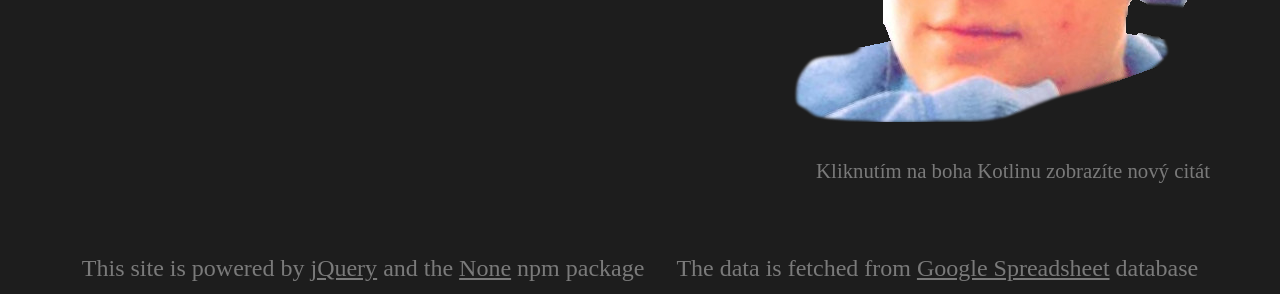
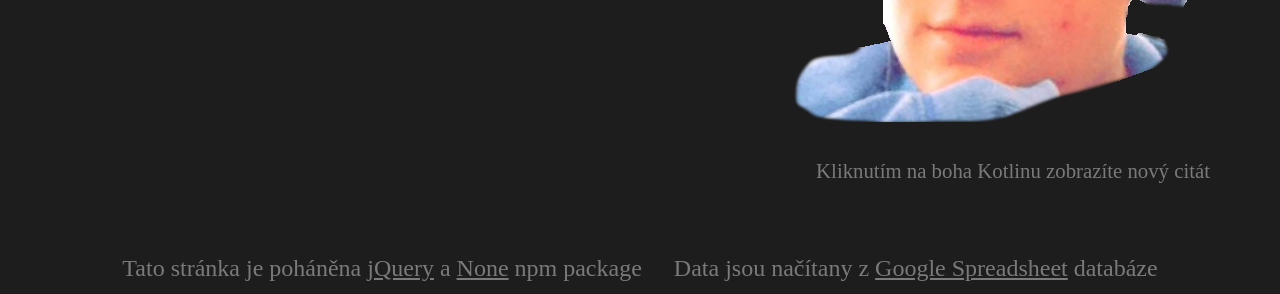
Before and after one commit to PeanutButte7/Martin-Macura-Quotes, a website: page index.html in a window 1280 px wide. Shown: the part 506-800 px from the top of the page. Drawn offline with nearby package versions, Linux system fonts and the light colour scheme; no server answers; a web font is replaced by a local one.

Commit message:
Initial commit

```diff
--- a/index.html
+++ b/index.html
@@ -24,8 +24,8 @@
     </div>
 
     <footer>
-        <span>This site is powered by <a href="https://jquery.com/" target="_blank">jQuery</a> and the <a href="https://www.npmjs.com/package/none" target="_blank">None</a> npm package</span><br>
-        <span id="spreadsheet">The data is fetched from <a href="https://docs.google.com/spreadsheets/d/11cHQwfFYBPVfyic9LLf0-n9GsPyyyEXVhvGQ3AxkYMk/edit?usp=sharing" target="_blank">Google Spreadsheet</a> database</span>
+        <span>Tato stránka je poháněna <a href="https://jquery.com/" target="_blank">jQuery</a> a <a href="https://www.npmjs.com/package/none" target="_blank">None</a> npm package</span><br>
+        <span id="spreadsheet">Data jsou načítany z <a href="https://docs.google.com/spreadsheets/d/11cHQwfFYBPVfyic9LLf0-n9GsPyyyEXVhvGQ3AxkYMk/edit?usp=sharing" target="_blank">Google Spreadsheet</a> databáze</span>
     </footer>
 
     <script>
```
